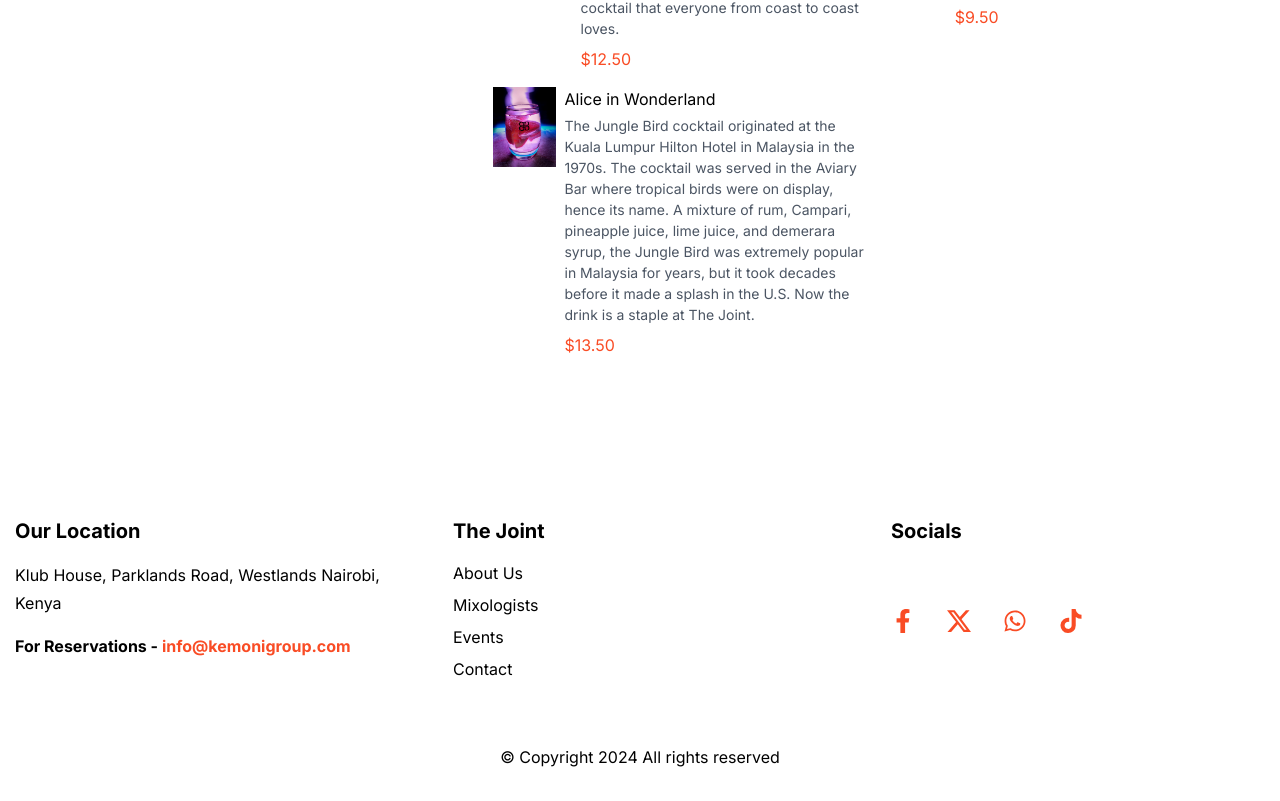
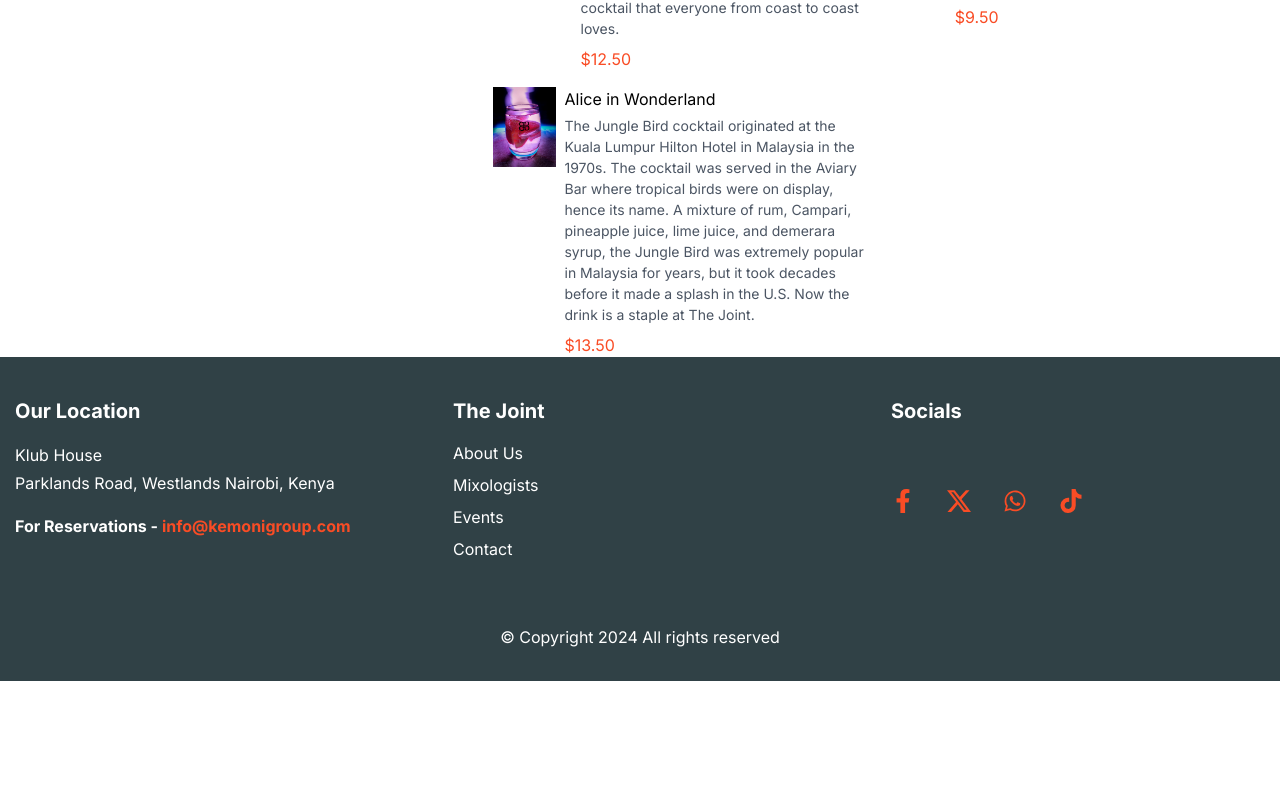
Before and after one commit to mweneh/cocktails, a Next.js app: page / in a window 1280 px wide. Shown: the part 3572-4373 px from the top of the page. After the commit the page ends 4253 px from the top, so only its background shows below. Built offline with nearby package versions, Linux system fonts and the light colour scheme.

Commit message:
bg color change

```diff
--- a/src/components/Footer.tsx
+++ b/src/components/Footer.tsx
@@ -5,12 +5,13 @@ import { BsTwitterX } from "react-icons/bs";
 const Footer = () => {
     const currentYear = new Date().getFullYear();
   return (
-    <div className="pt-40 container">
+    <div className="pt-10 container bg-[#304146] text-white">
       <div className="grid md:grid-cols-3 gap-16">
         <div className="space-y-4">
           <h2 className="text-xl font-bold">Our Location</h2>
           <p className="leading-[1.8]">
-            Klub House,
+            Klub House
+            <br/>
           Parklands Road, Westlands
           Nairobi, Kenya
           </p>
```
